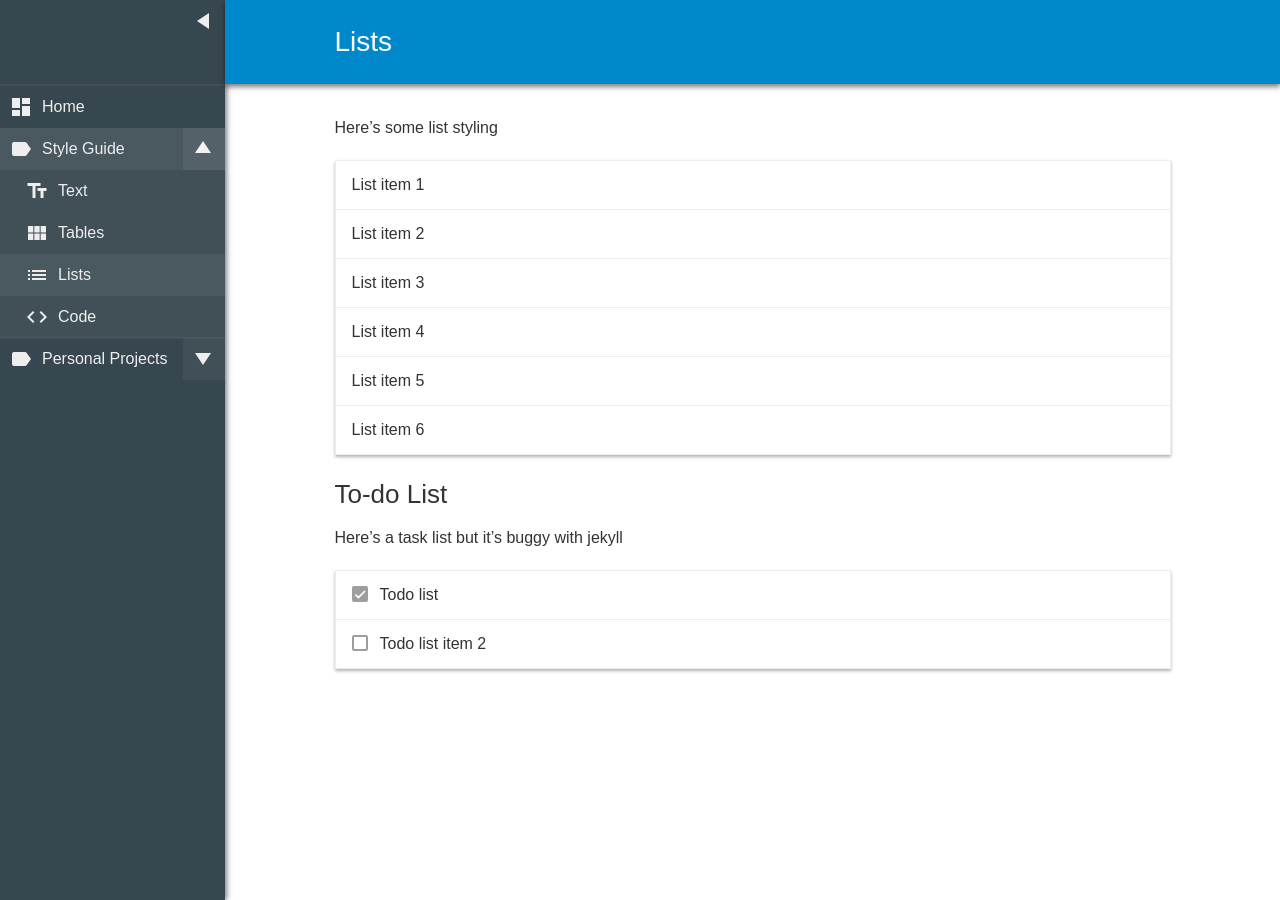
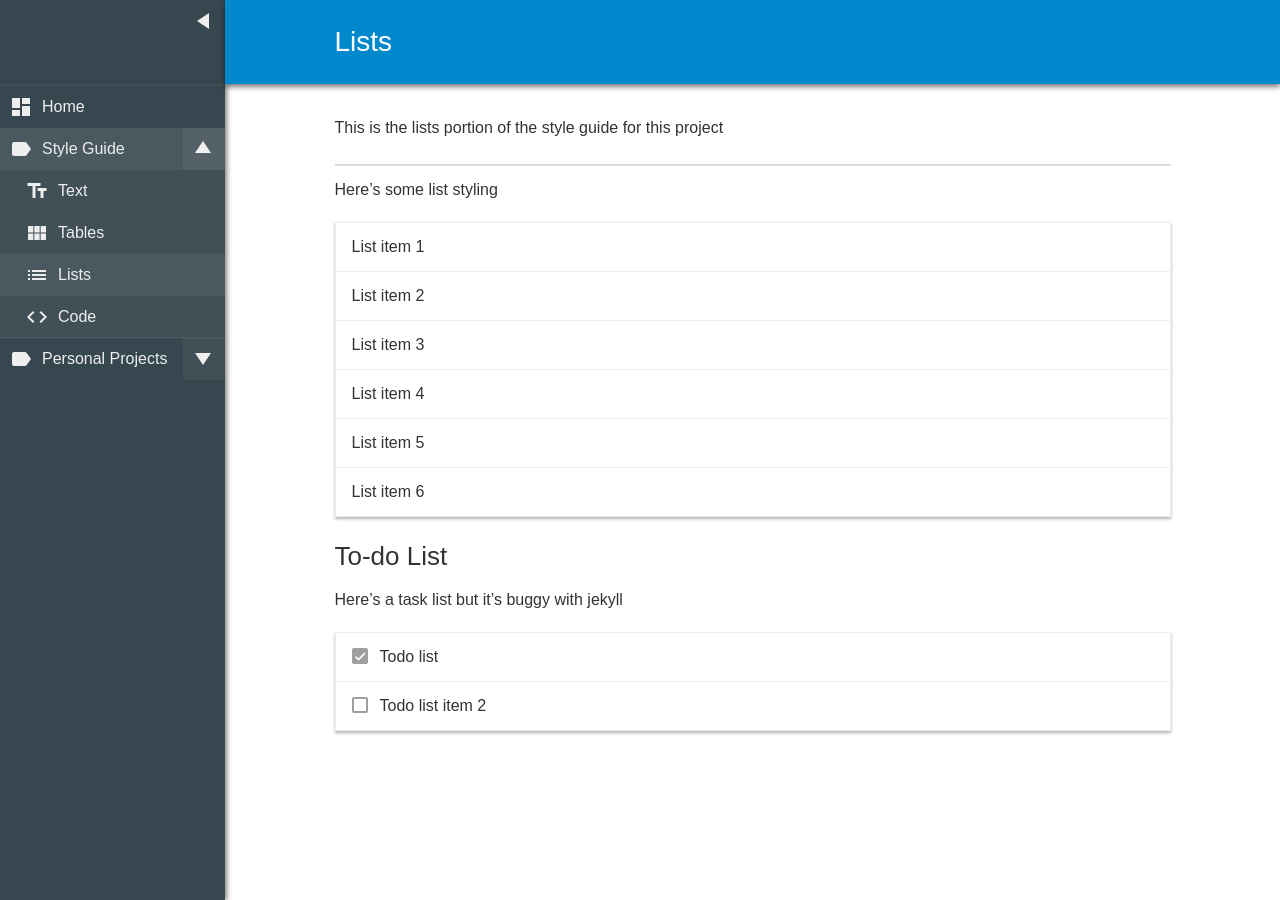
Before and after one commit to zeraphie/zeraphie.github.io, a Jekyll site: the page built from _posts/2017-03-08-lists.md, in a window 1280 px wide. Built offline with Jekyll 4.4.1, drawn with Linux system fonts in a browser that asks for light colours.

Commit message:
Update 2017-03-08-lists.md

```diff
--- a/_posts/2017-03-08-lists.md
+++ b/_posts/2017-03-08-lists.md
@@ -2,6 +2,10 @@
 title: Lists
 icon: list
 category: Style-Guide
+---
+
+This is the lists portion of the style guide for this project
+
 ---
 
 Here's some list styling
```
